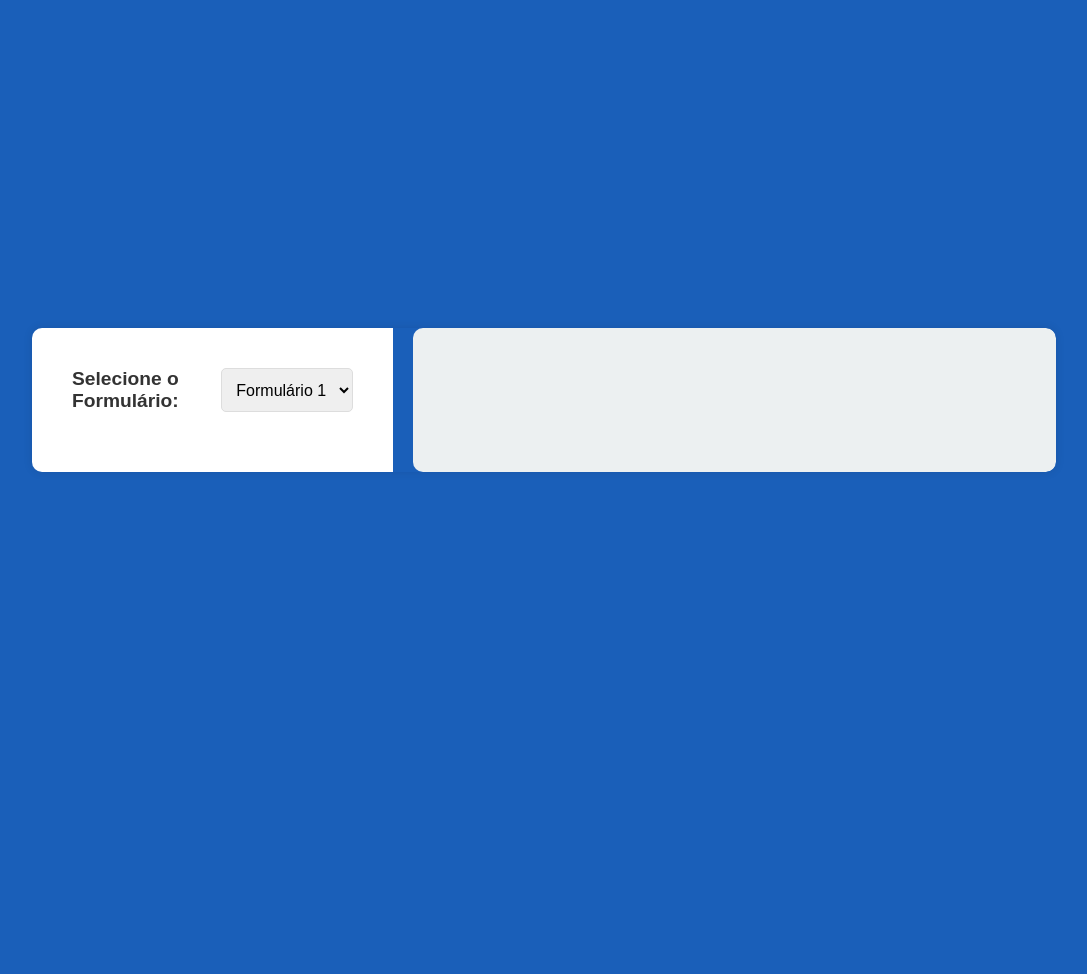
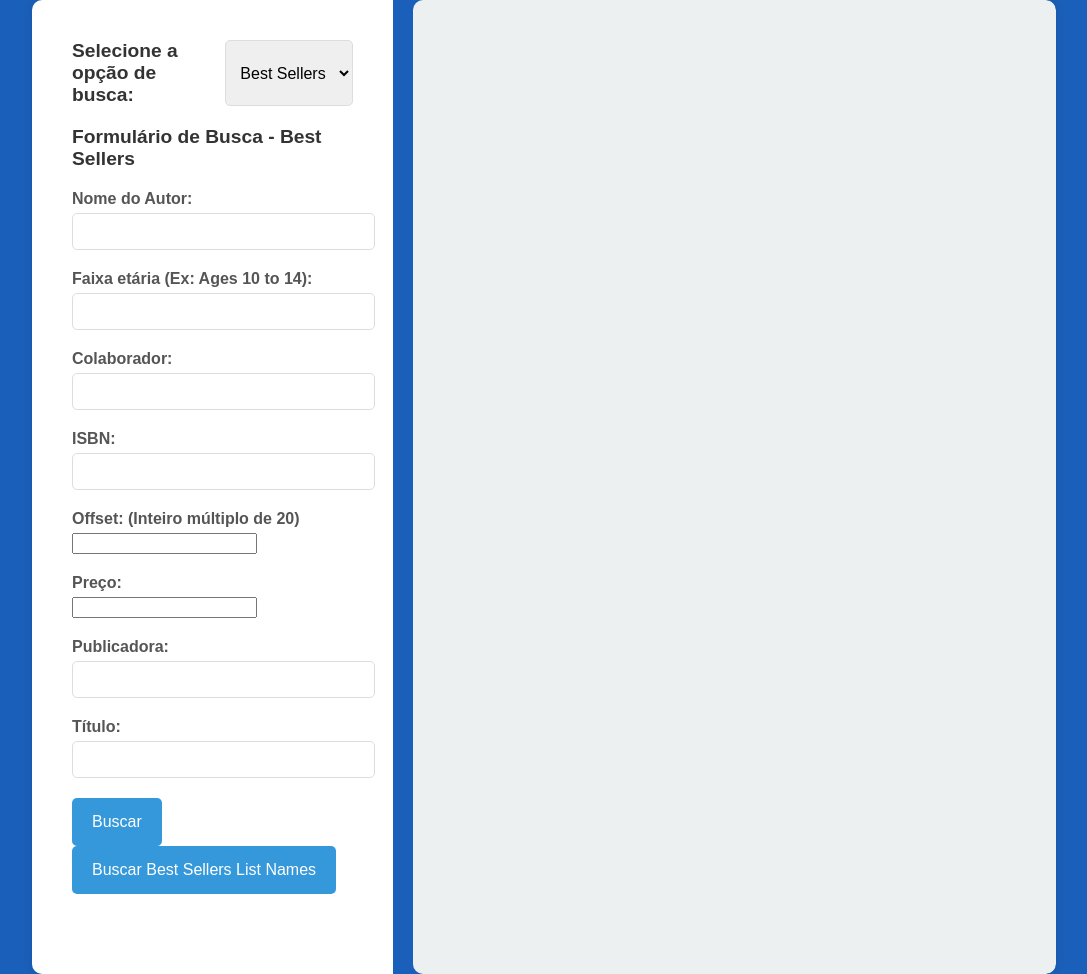
Before and after one commit to rafa-rez/BookApi---AWS, a website: page public/index.html in a window 1280 px wide. Shown: the whole page, without its empty margins (96-1183 px from the left). Before the commit the page ends 800 px from the top, so only its background shows below. Drawn offline with Linux system fonts and the light colour scheme.

Commit message:
fix: correcoes no html

```diff
--- a/public/index.html
+++ b/public/index.html
@@ -11,64 +11,92 @@
 <div class="container">
     <div class="main-content">
         <div class="form-selector">
-            <label for="formSelect">Selecione o Formulário:</label>
+            <label for="formSelect">Selecione a opção de busca:</label>
             <select id="formSelect">
-                <option value="searchForm1">Formulário 1</option>
-                <option value="searchForm2">Formulário 2</option>
-                <option value="searchForm3">Formulário 3</option>
+                <option value="searchForm1">Best Sellers</option>
+                <option value="searchForm2">Reviews</option>
+                <option value="searchForm3">Overviews</option>
             </select>
         </div>
-        <div class="panel" id="searchForm1">
-            <h2>Formulário de Busca - Formulário 1</h2>
+        <div class="panel active" id="searchForm1">
+            <h2>Formulário de Busca - Best Sellers</h2>
             <form>
                 <ul>
                     <li>
-                        <label for="authorName">Nome do Autor:</label>
-                        <input type="text" id="authorName" name="authorName">
+                        <label for="author">Nome do Autor:</label>
+                        <input type="text" id="author" name="author">
+                    </li>
+                    <li>
+                        <label for="ageGroup">Faixa etária (Ex: Ages 10 to 14):</label>
+                        <input type="text" id="ageGroup" name="ageGroup">
+                    </li>
+                    <li>
+                        <label for="contributor">Colaborador:</label>
+                        <input type="text" id="contributor" name="contributor">
+                    </li>
+                    <li>
+                        <label for="isbn">ISBN:</label>
+                        <input type="text" id="isbn" name="isbn">
+                    </li>
+                    <li>
+                        <label for="offset">Offset: (Inteiro múltiplo de 20)</label>
+                        <input type="number" id="offset" name="offset">
+                    </li>
+                    <li>
+                        <label for="price">Preço:</label>
+                        <input type="number" id="price" name="price">
+                    </li>
+                    <li>
+                        <label for="publisher">Publicadora:</label>
+                        <input type="text" id="publisher" name="publisher">
+                    </li>
+                    <li>
+                        <label for="title">Título:</label>
+                        <input type="text" id="title" name="title">
                     </li>
                     <li>
                         <input type="submit" value="Buscar">
-                        <button type="button" id="buscarTodosForm1">Buscar Todos</button>
+                        <button type="button" id="buscarTodosForm1">Buscar Best Sellers List Names</button>
                     </li>
                 </ul>
             </form>
         </div>
 
         <div class="panel" id="searchForm2">
-            <h2>Formulário de Busca - Formulário 2</h2>
+            <h2>Formulário de Busca - Reviews</h2>
             <form>
                 <ul>
                     <li>
-                        <label for="title">Título:</label>
-                        <input type="text" id="title" name="title">
+                        <label for="isbnForm2">ISBN:</label>
+                        <input type="text" id="isbnForm2" name="isbnForm2">
                     </li>
                     <li>
-                        <label for="category">Categoria:</label>
-                        <input type="text" id="category" name="category">
+                        <label for="titleForm2">Título:</label>
+                        <input type="text" id="titleForm2" name="titleForm2">
                     </li>
                     <li>
-                        <label for="date">Data:</label>
-                        <input type="text" id="date" name="date">
+                        <label for="authorForm2">Autor:</label>
+                        <input type="text" id="authorForm2" name="authorForm2">
                     </li>
                     <li>
                         <input type="submit" value="Buscar">
-                        <button type="button" id="buscarTodosForm2">Buscar Todos</button>
+                        <button type="button" id="buscarTodosForm2">Buscar Best Sellers List Names</button>
                     </li>
                 </ul>
             </form>
         </div>
 
         <div class="panel" id="searchForm3">
-            <h2>Formulário de Busca - Formulário 3</h2>
+            <h2>Formulário de Busca - Overviews</h2>
             <form>
                 <ul>
                     <li>
-                        <label for="bookTitle">Título do Livro:</label>
-                        <input type="text" id="bookTitle" name="bookTitle">
+                        <label for="publishedDate">Data de publicação (YYYY-MM-DD):</label>
+                        <input type="text" id="publishedDate" name="publishedDate">
                     </li>
                     <li>
                         <input type="submit" value="Buscar">
-                        <button type="button" id="buscarTodosForm3">Buscar Todos</button>
+                        <button type="button" id="buscarTodosForm3">Buscar Best Sellers List Names</button>
                     </li>
                 </ul>
             </form>
```
